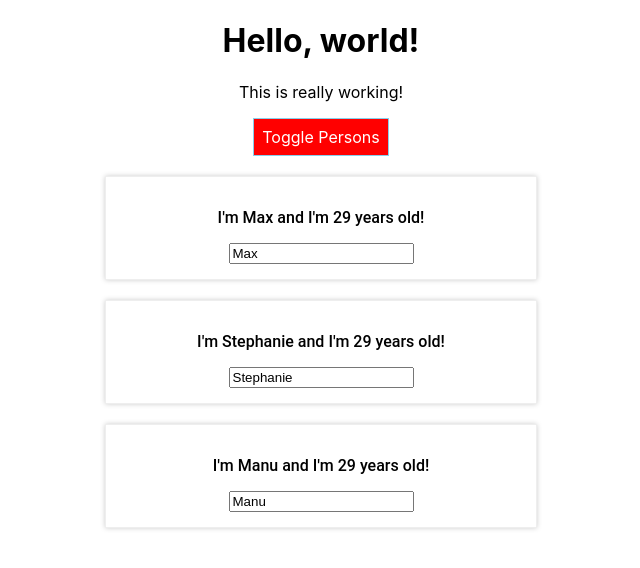
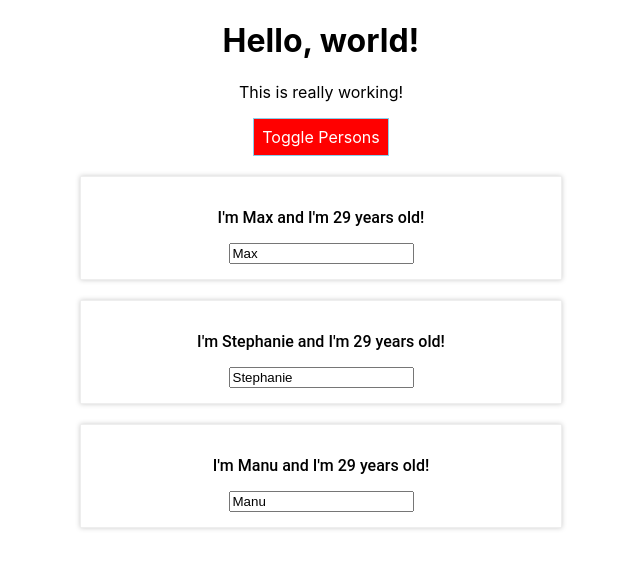
Before and after one commit to lukinasargy/my-app, a React (Create React App) app: page / in a window 1280 px wide. Both pictures are taken after a click on the button "Toggle Persons". Shown: the top 568 px of the page, without its empty margins (319-959 px from the left). Built offline with nearby package versions, Linux system fonts and the light colour scheme.

Commit message:
68 radium

```diff
--- a/src/App.js
+++ b/src/App.js
@@ -1,4 +1,5 @@
 import React, {Component} from 'react';
+import Radium, {StyleRoot} from 'radium';
 import './App.css';
 import Person from './Person/Person';
 
@@ -54,7 +55,11 @@
             border: '1px solid skyblue',
             padding: '8px',
             cursor: 'pointer',
-            transition: '0.3s all'
+            transition: '0.3s all',
+            ':hover': {
+                backgroundColor: 'lightgreen',
+                color: 'black'
+            }
 
     };
         let persons = null;
@@ -75,6 +80,10 @@
                 </div>
             );
             style.backgroundColor = 'red';
+            style[':hover'] = {
+                backgroundColor: 'orangered',
+                    color: 'black'
+            }
         }
 
         const classes = [];
@@ -85,6 +94,7 @@
             classes.push('bold'); //classes = ['red', 'bold']
         }
         return (
+            <StyleRoot>
             <div className="App">
                 <h1>Hello, world!</h1>
                 <p className={classes.join(' ')}>This is really working!</p>
@@ -93,9 +103,10 @@
                 </button>
                 {persons}
             </div>
+            </StyleRoot>
         );
     }
 
 };
 
-export default App;
+export default Radium(App);
--- a/src/Person/Person.css
+++ b/src/Person/Person.css
@@ -1,5 +1,5 @@
 .Person {
-    width: 400px;
+    width: 50%;
     margin: 20px auto;
     border: 1px solid #eee;
     box-shadow: 0 0 5px #ccc;
--- a/src/Person/Person.js
+++ b/src/Person/Person.js
@@ -1,13 +1,20 @@
 import React from 'react';
+import Radium from 'radium';
 import './Person.css';
 
+
 const person = (props) => {
+    const style = {
+        '@media (min-width:500px)' : {
+            width: '450px'
+        }
+    };
     return (
-        <div className="Person">
+        <div className="Person" style={style}>
             <p onClick={props.click}>I'm {props.name} and I'm {props.age} years old!</p>
             <p>{props.children}</p>
             <input type="text"  onChange={props.changed} value={props.name}/>
         </div>
     )
 };
-export default person;
+export default Radium(person);
```
